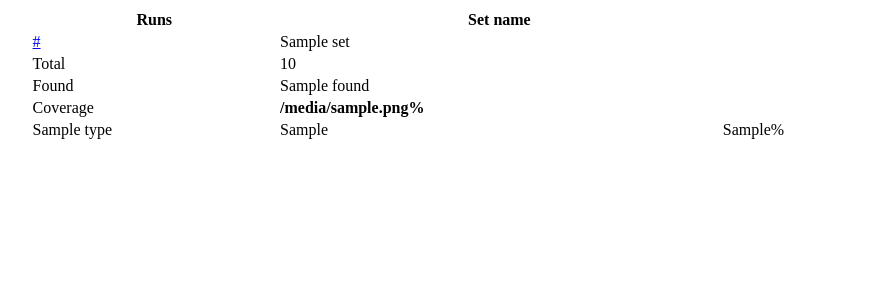
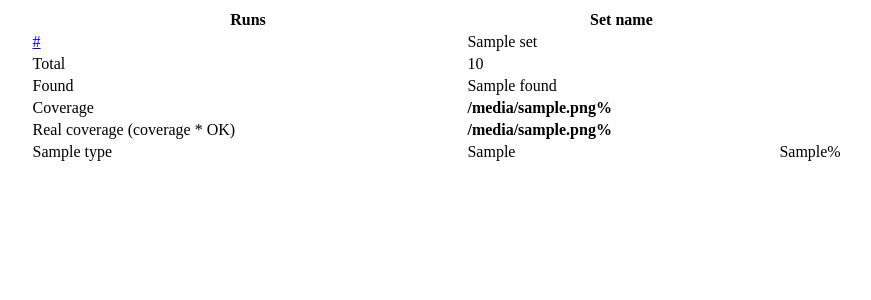
Before and after one commit to idradm/evaluation-tool, a Django app: template hlidskjalf/templates/main.html in a window 1280 px wide. Shown: the top 300 px of the page, without its empty margins (168-1039 px from the left). Run offline with Django 3.2, Linux system fonts and the light colour scheme; the template is opened without the code that fills it: most values are stand-ins (such as "Sample title", 1, 10 or a date in 2020).

Commit message:
real coverage added

```diff
--- a/hlidskjalf/stats.py
+++ b/hlidskjalf/stats.py
@@ -24,7 +24,7 @@ class Stats(object):
             'total': total,
             'found': found,
             'coverage': coverage,
-            # 'real_coverage': round(coverage * type_coverages['OK'] / 100, 2),
+            'real_coverage': round(coverage * type_coverages['OK'][1] / 100, 2),
             'types': type_coverages
         }
 
--- a/hlidskjalf/templates/main.html
+++ b/hlidskjalf/templates/main.html
@@ -19,6 +19,7 @@
             <tr><td>Total</td><td>{{run.stats.total}}</td></tr>
             <tr><td>Found</td><td>{{run.stats.found}}</td></tr>
             <tr><td>Coverage</td><td><b>{{run.stats.coverage}}%</b></td></tr>
+            <tr><td>Real coverage (coverage * OK)</td><td><b>{{run.stats.real_coverage}}%</b></td></tr>
             {% for type, value in run.stats.types.items %}
                 <tr><td>{{type}}</td><td>{{value.0}}</td><td>{{value.1}}%</td></tr>
             {% endfor %}
```
